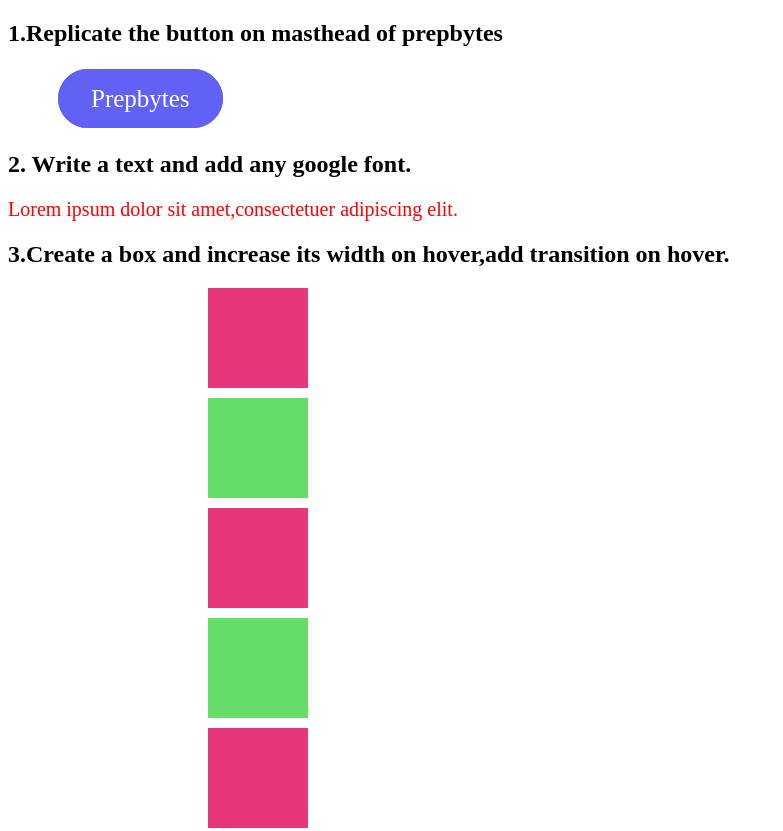
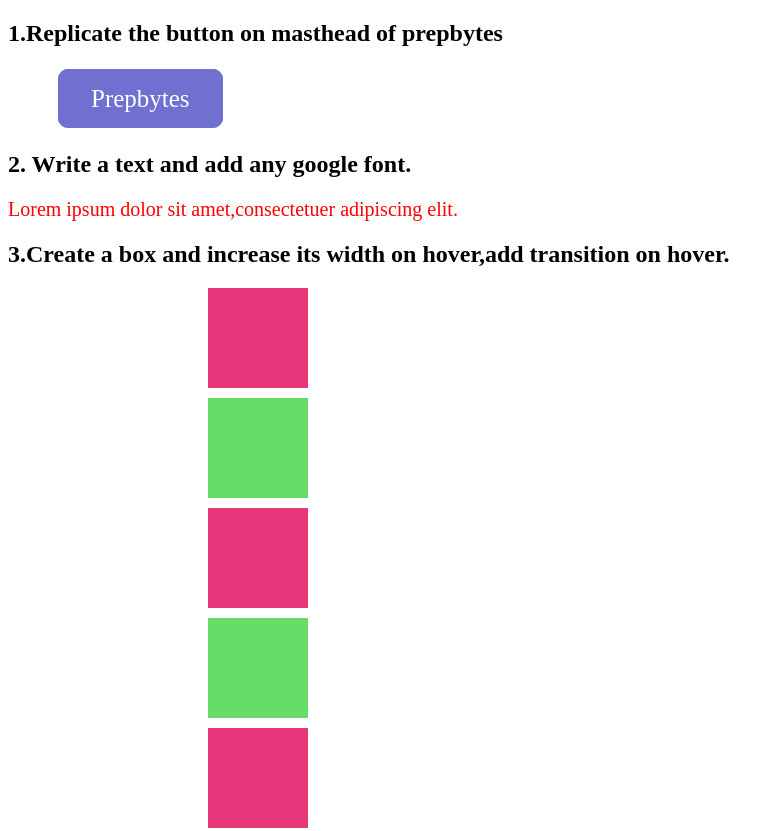
Before and after one commit to aanyadhull/day3-css, a plain HTML site: page index.html in a window 1280 px wide. Shown: the top 831 px of the page, without its empty margins (0-783 px from the left). Drawn offline with Linux system fonts and the light colour scheme; a web font is replaced by a local one.

Commit message:
Update style.css

```diff
--- a/style.css
+++ b/style.css
@@ -1,11 +1,11 @@
 .button {
-    background-color: rgb(97, 97, 245);
-    border: 1px solid rgb(96, 96, 244);
+    background-color: rgb(112, 112, 209);
+    border: 1px solid rgb(112, 112, 209);
     color: white;
     padding: 15px 32px;
     text-align: center;
     text-decoration: none;
-   border-radius: 30px;
+   border-radius: 10px;
     font-size: 25px;
     margin: 100px 50px;
     cursor: pointer;
```
